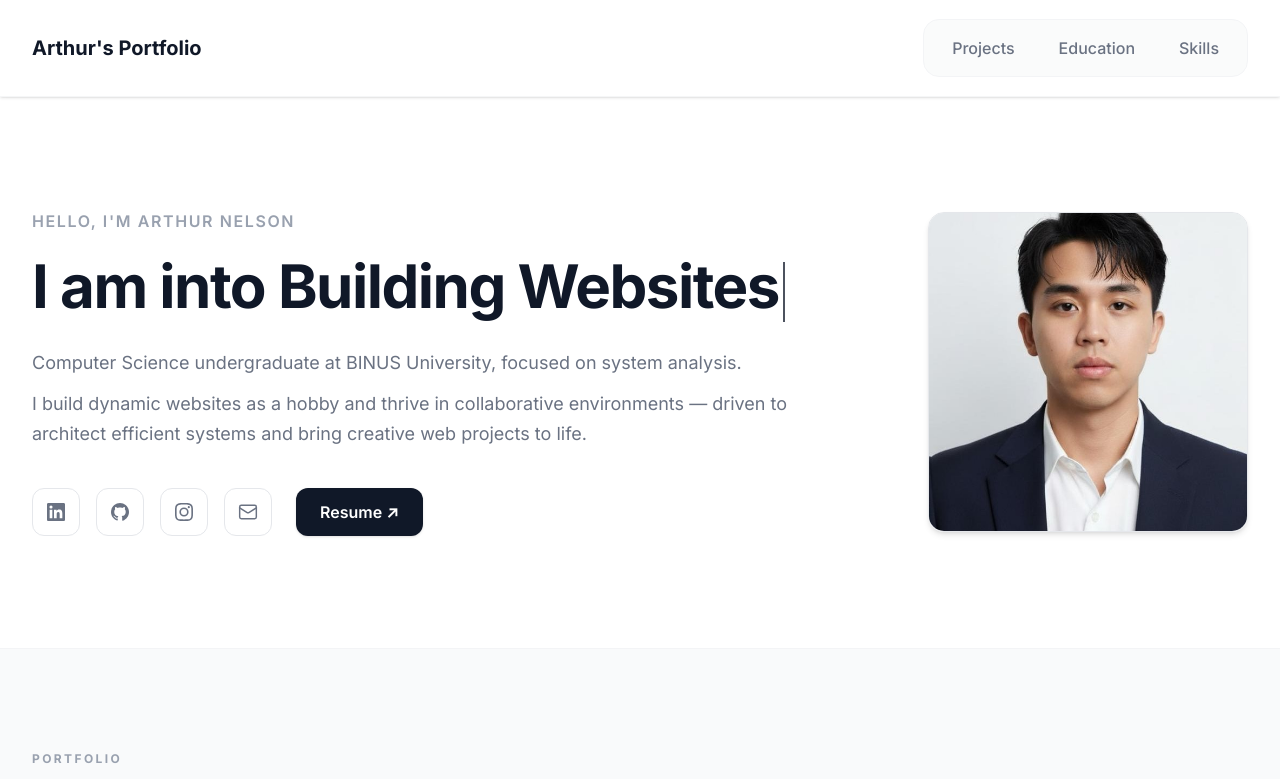
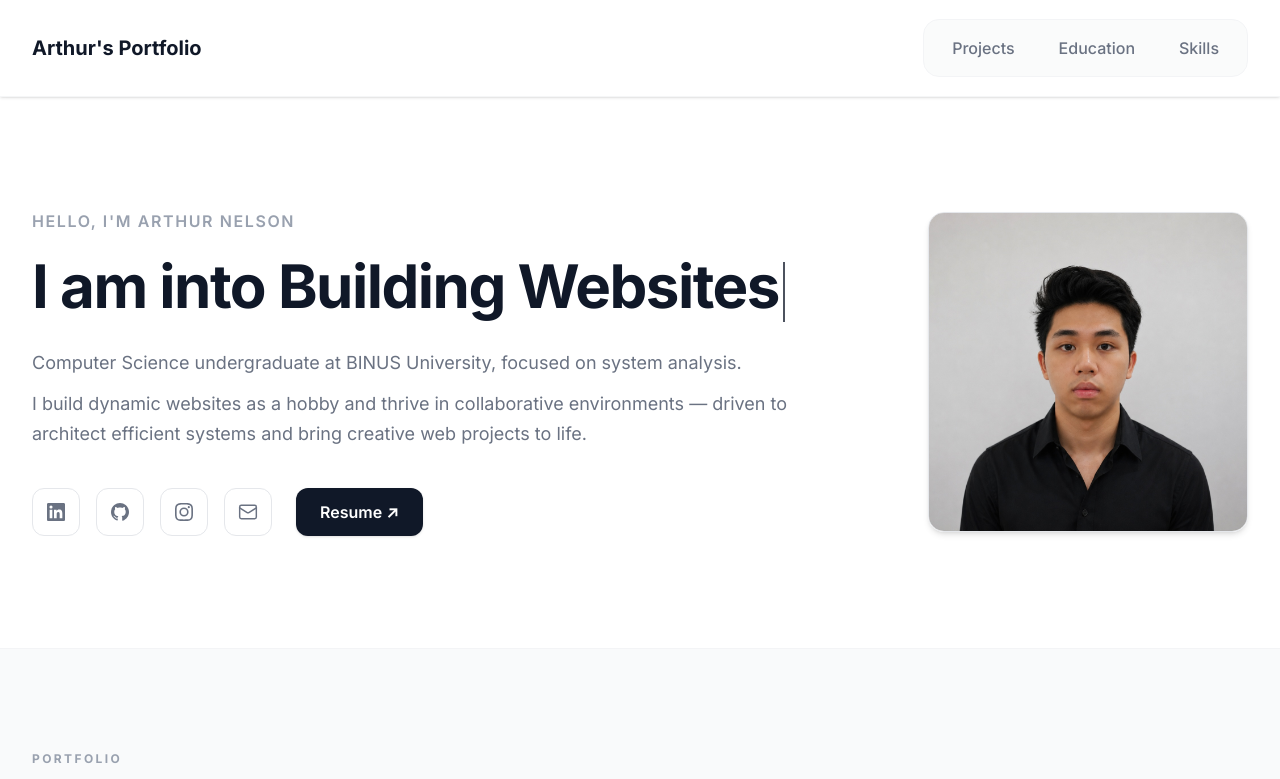
Before and after one commit to arthurnelsonn/Portfolio, a React (Vite) app: page / in a window 1280 px wide. Shown: the top 779 px of the page. Built offline with nearby package versions, Linux system fonts and the light colour scheme.

Commit message:
Update homepage layout and fix routing

```diff
--- a/src/components/Hero.jsx
+++ b/src/components/Hero.jsx
@@ -131,7 +131,7 @@ export default function Hero() {
           className="flex-shrink-0"
         >
           <img
-            src="/profile.jpeg"
+            src="/Arthur_Profile.jpg"
             alt="Arthur Nelson"
             className="w-64 h-64 sm:w-80 sm:h-80 rounded-2xl border border-gray-200 shadow-md object-cover"
           />
```
Also changed, not shown: public/Arthur_Profile.jpg (added), public/profile.jpeg (deleted).
